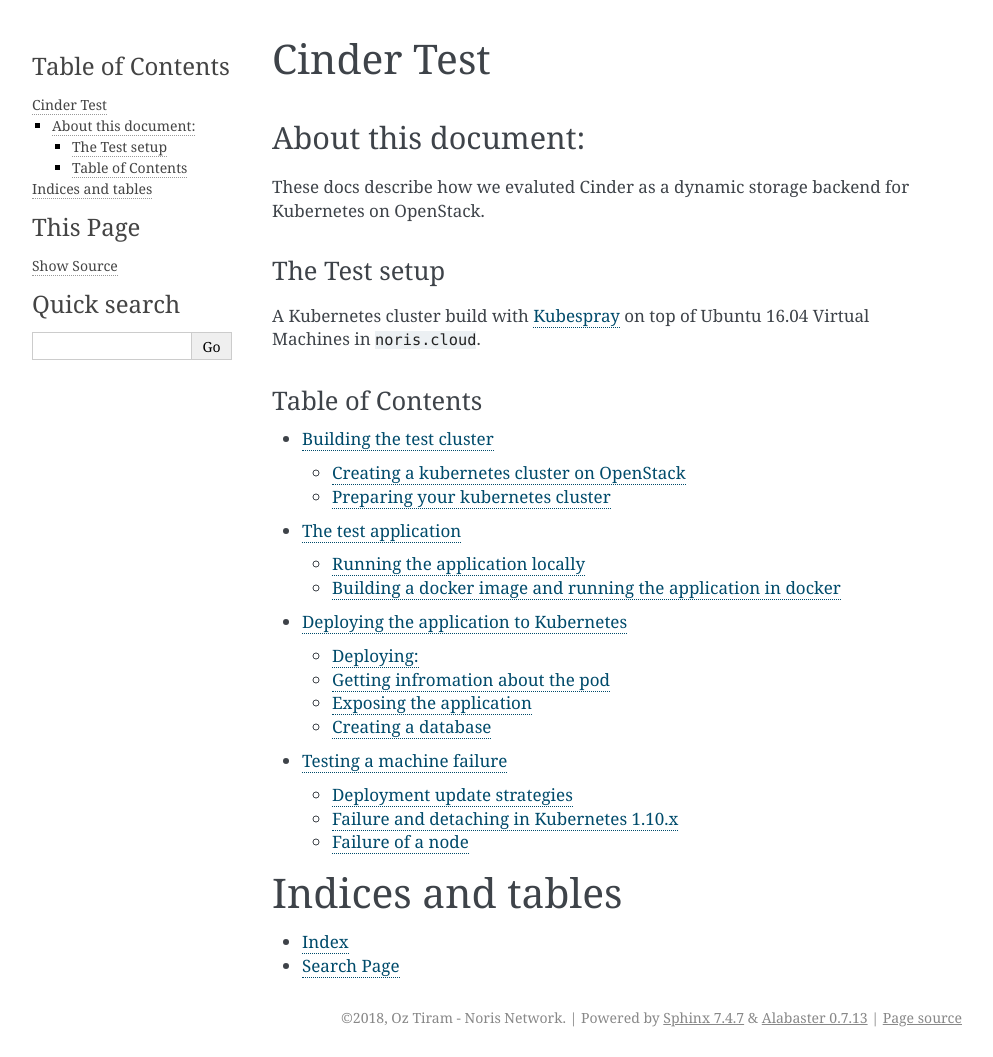
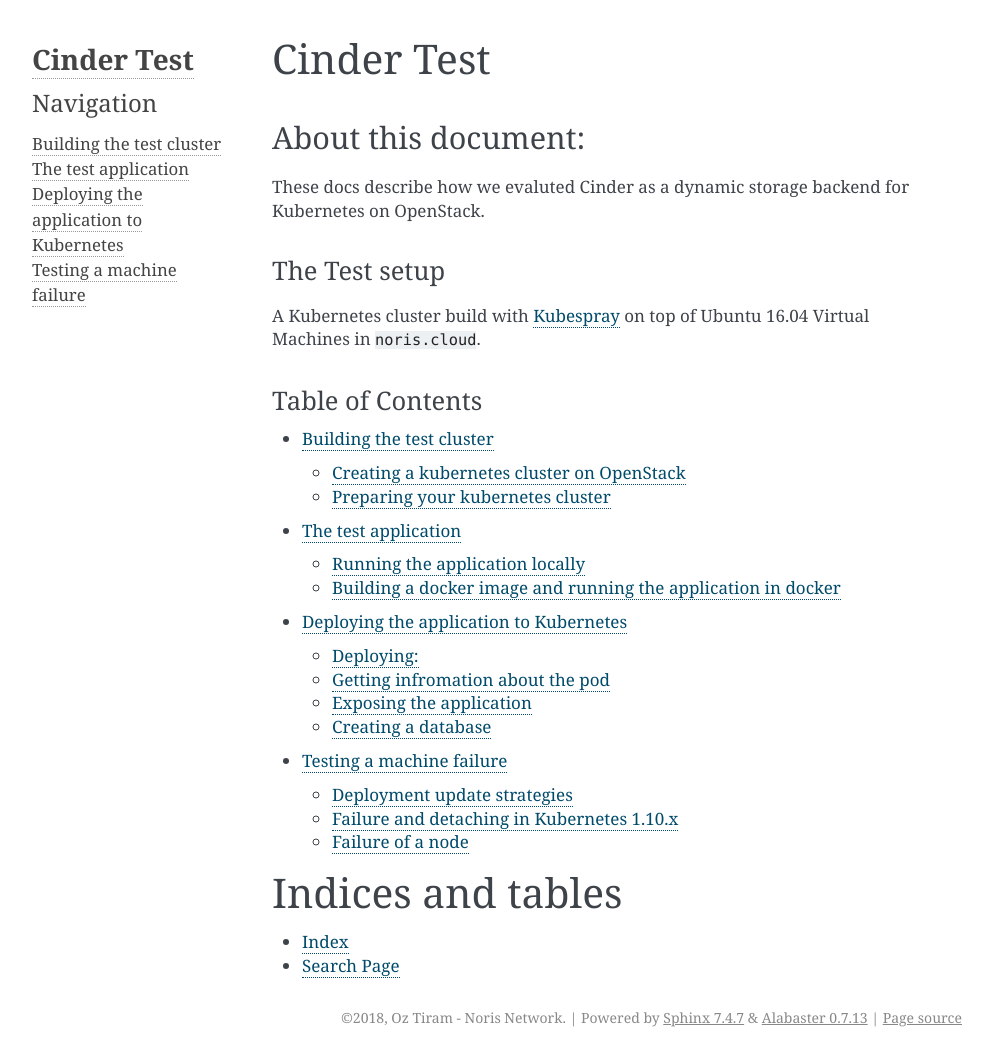
Before and after one commit to noris-network/cinder-demo, a Sphinx documentation site: the page built from docs/source/index.rst, in a window 1280 px wide and 1057 px high. Shown: the whole window, without its empty margins (148-1141 px from the left). Built offline with Sphinx 7.4.7, drawn with Linux system fonts in a browser that asks for light colours.

Commit message:
Update conf.py

```diff
--- a/docs/source/conf.py
+++ b/docs/source/conf.py
@@ -111,6 +111,22 @@ todo_include_todos = False
 # The theme to use for HTML and HTML Help pages.  See the documentation for
 # a list of builtin themes.
 html_theme = 'alabaster'
+
+html_sidebars = {
+    '**': [
+        'about.html',
+        'navigation.html',
+    ]
+}
+
+# Theme options are theme-specific and customize the look and feel of a
+# theme further.  For a list of options available for each theme, see the
+# documentation.
+#
+
+html_theme_options = {
+    'fixed_sidebar': True,
+}
 
 # Theme options are theme-specific and customize the look and feel of a theme
 # further.  For a list of options available for each theme, see the
```
